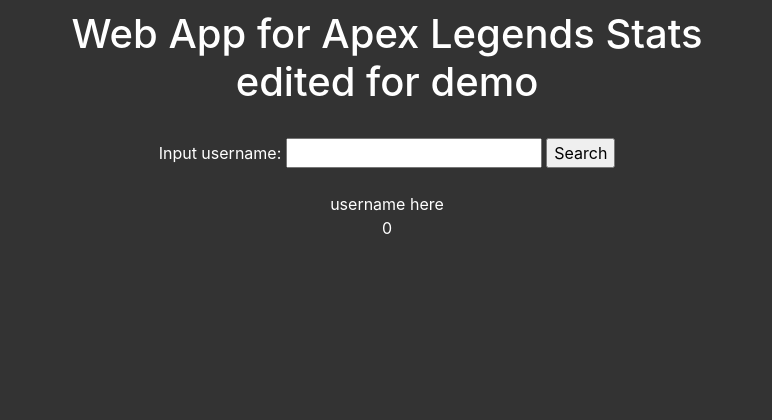
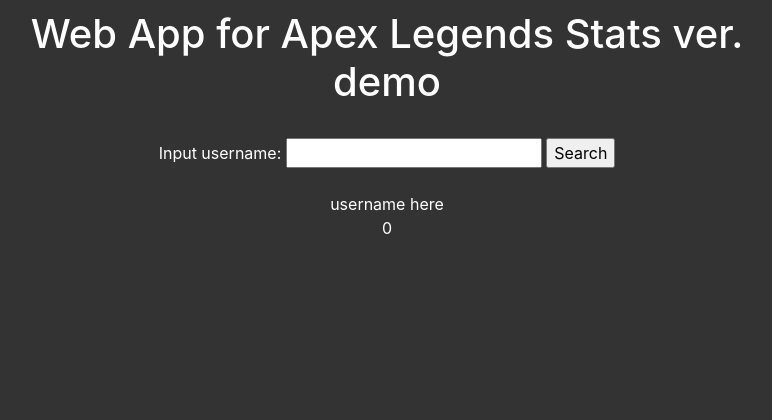
Before and after one commit to vphan6896/apex-stats-2-public, a Flask app: page / in a window 1280 px wide. Shown: the top 420 px of the page, without its empty margins (253-1025 px from the left). Run offline with Flask 2, Linux system fonts and the light colour scheme; some libraries are stand-ins or nearby versions.

Commit message:
demo title change for recording

```diff
--- a/app/templates/index.html
+++ b/app/templates/index.html
@@ -30,7 +30,7 @@
    <div class="bodycenter">
 
      <form action="search" method="post">
-       <h1>Web App for Apex Legends Stats edited for demo</h1>
+       <h1>Web App for Apex Legends Stats ver. demo</h1>
        <br>
        Input username: <input type="text" name="username">
        <input type="submit" value="Search">
```
